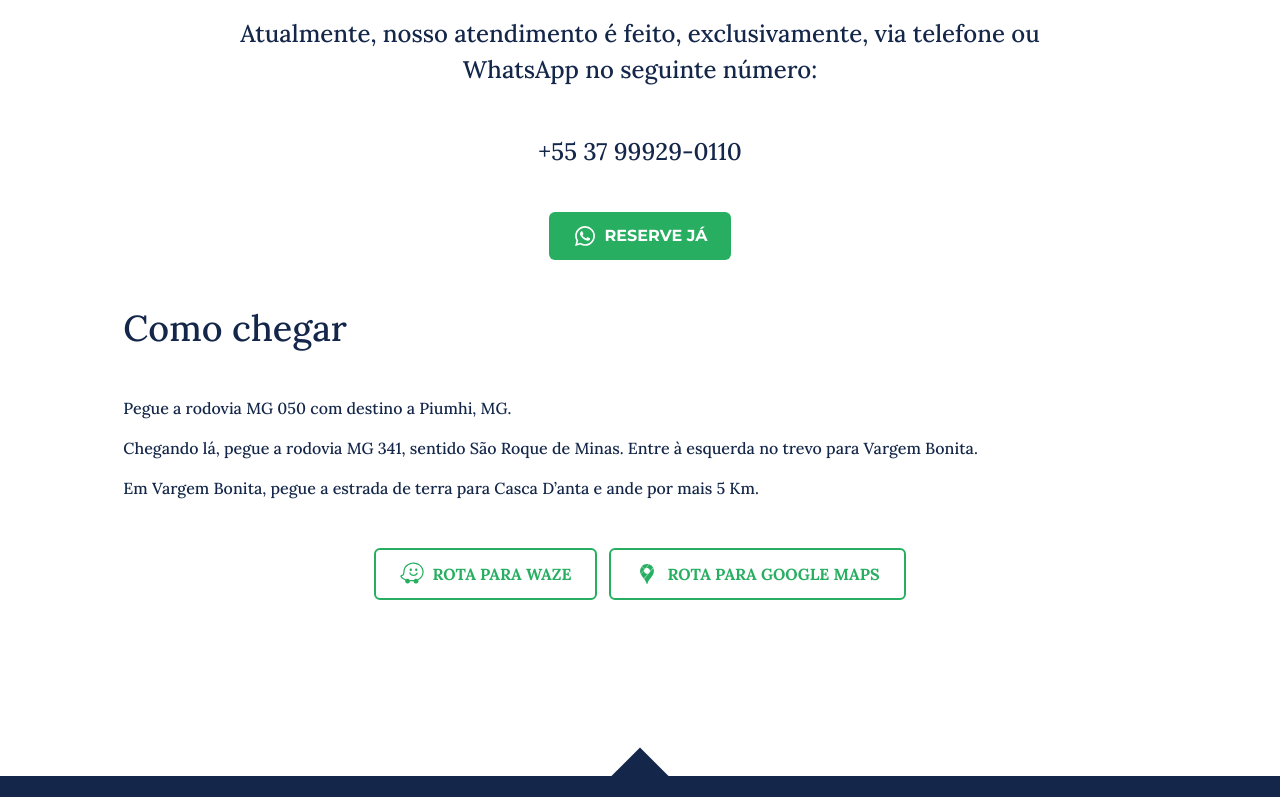
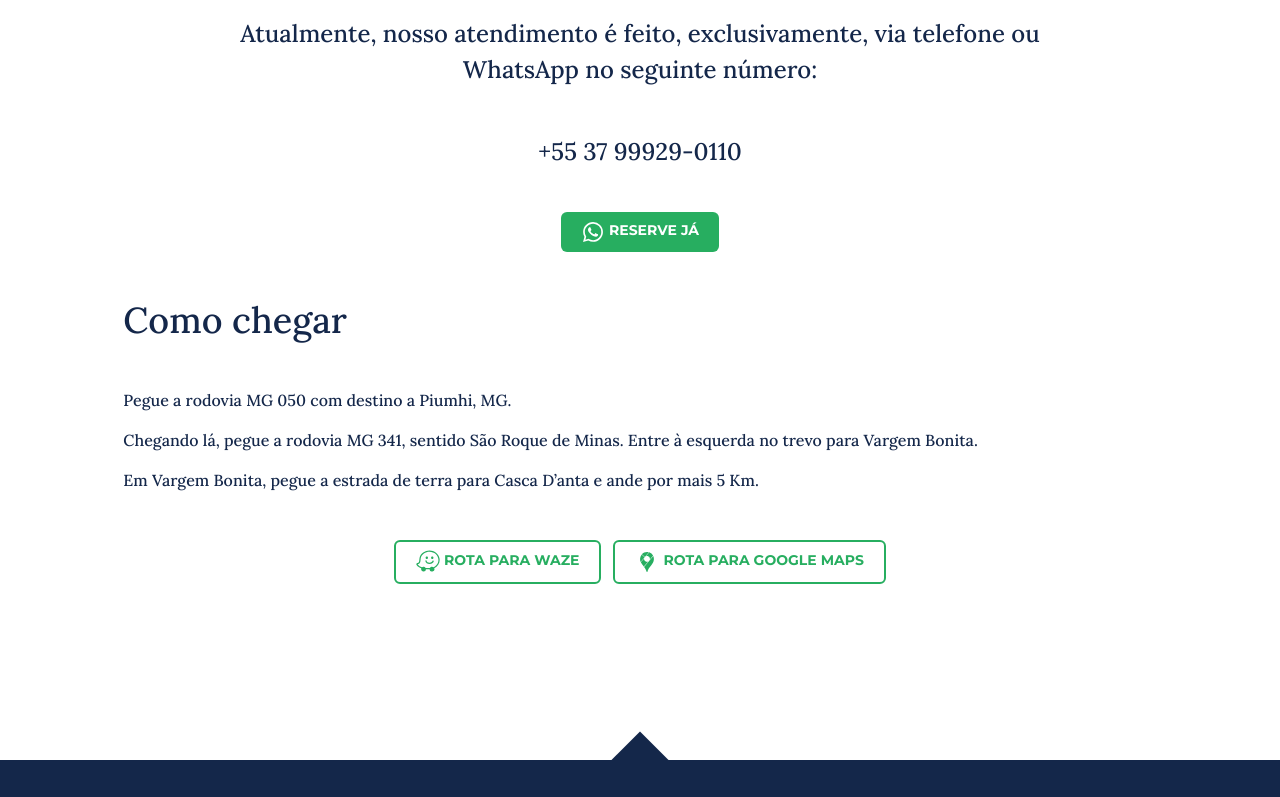
Before and after one commit to alandbh/velhochico, a Next.js app: page /contato in a window 1280 px wide. Shown: the part 646-1443 px from the top of the page. Built offline with nearby package versions, Linux system fonts and the light colour scheme; a web font is replaced by a local one.

Commit message:
Refactoring Button component to accomodate different sizes.

```diff
--- a/app/_components/Button.tsx
+++ b/app/_components/Button.tsx
@@ -1,25 +1,43 @@
 import Link from "next/link";
 
-const Button = ({ text, style, href, icon }: any) => {
+type ButtonPropsTypes = {
+    text: string;
+    style?: "primary" | "regular";
+    href: string;
+    icon?: any;
+    size?: "large" | "medium" | "small";
+};
+
+const Button = ({
+    text,
+    style = "regular",
+    size = "medium",
+    href,
+    icon,
+}: ButtonPropsTypes) => {
+    const buttonClasses = {
+        base: " focus:outline-none focus:ring-4 hover:ring-4 ring-green-300 font-montserrat font-bold uppercase flex w-fit ",
+        primary:
+            " bg-green-2 focus:bg-green-700 hover:bg-green-700 text-white rounded-md  ",
+        regular:
+            "rounded-md text-green-2 hover:bg-green-100 hover:text-green-700 focus:bg-green-100 focus:text-green-700 border-solid border-2 border-green-2",
+        large: " py-3 px-6 gap-2 ",
+        medium: " py-2 px-5 gap-1 rounded-[6px] text-sm ",
+        small: " py-2 px-4 gap-1 text-xs rounded-[4px] ",
+    };
     return (
         <>
-            {style === "primary" ? (
             <Link
                 href={href}
-                    className="text-white font-montserrat bg-green-2 focus:outline-none focus:bg-green-700 focus:ring-4 hover:bg-green-700 hover:ring-4 ring-green-300 py-3 px-6 rounded-md font-bold uppercase flex gap-2 w-fit"
+                className={
+                    buttonClasses.base +
+                    buttonClasses[style] +
+                    buttonClasses[size]
+                }
             >
                 {icon}
                 <span className="whitespace-nowrap">{text}</span>
             </Link>
-            ) : (
-                <Link
-                    href={href}
-                    className="text-green-2 hover:bg-green-100 hover:text-green-700 focus:outline-none focus:bg-green-100 focus:text-green-700 py-3 px-6 rounded-md font-bold gap-2 uppercase flex border-solid border-2 border-green-2 w-fit"
-                >
-                    {icon}
-                    <span className="whitespace-nowrap">{text}</span>
-                </Link>
-            )}
         </>
     );
 };
```
Lines whose indentation alone changed are shown as unchanged.
